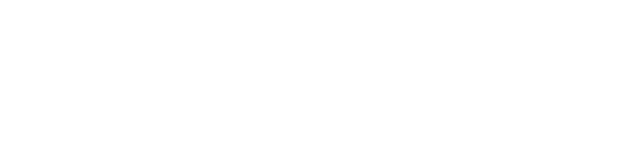
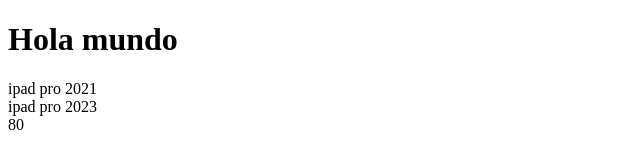
Before and after one commit to MauroDiazSantilli/TP1-ConceptosbasicosJS, a plain HTML site: page index.html in a window 1280 px wide. Shown: the whole page, without its empty margins (0-640 px from the left). Drawn offline with Linux system fonts and the light colour scheme.

Commit message:
Modificando dev intento 2

```diff
--- a/index.html
+++ b/index.html
@@ -9,5 +9,5 @@
 <body>
 
 </body>
-<script src="/js/ejercicio3.js"></script>
+<script src="/js/1-variables.js"></script>
 </html>
```
